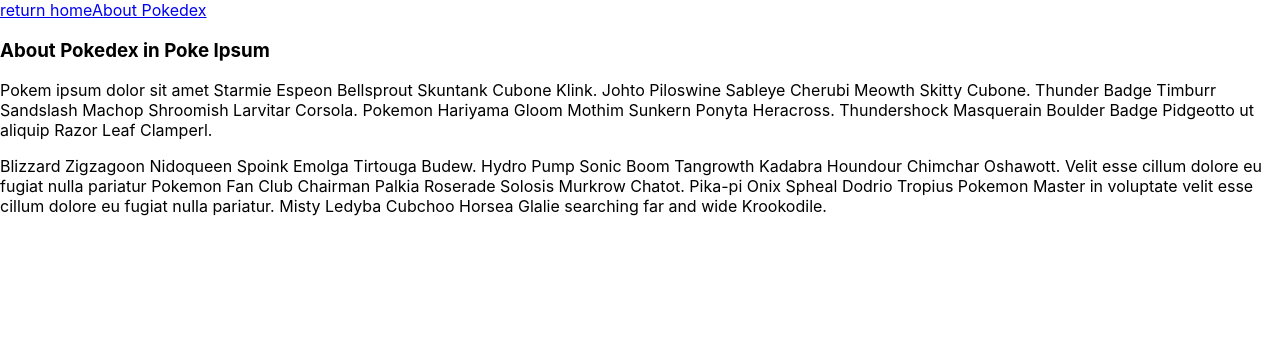
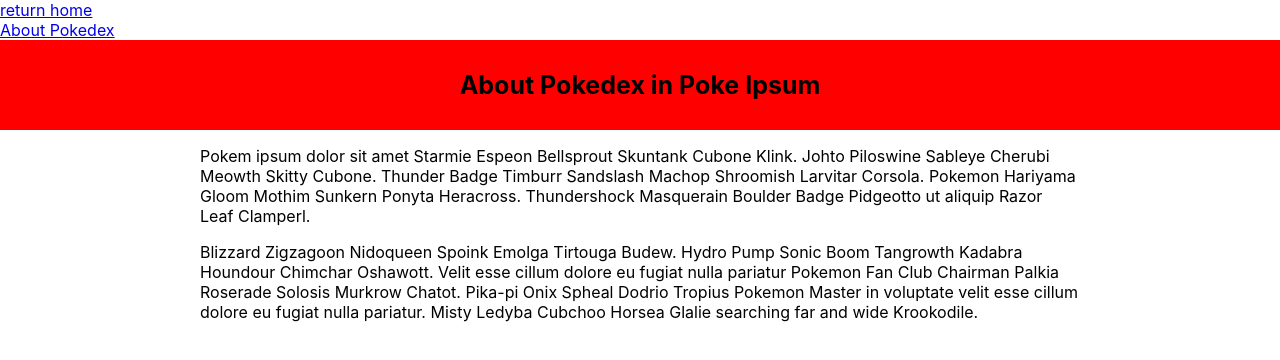
Before and after one commit to janellemellor/pokedex-with-react-router, a React (Create React App) app: page /about-pokedex in a window 1280 px wide. Shown: the top 360 px of the page. Built offline with nearby package versions, Linux system fonts and the light colour scheme.

Commit message:
update styling

```diff
--- a/src/About.js
+++ b/src/About.js
@@ -4,10 +4,14 @@
     render() {
         return (
             <div>
-                <h3> About Pokedex in Poke Ipsum</h3>
-                    <p>Pokem ipsum dolor sit amet Starmie Espeon Bellsprout Skuntank Cubone Klink. Johto Piloswine Sableye Cherubi Meowth Skitty Cubone. Thunder Badge Timburr Sandslash Machop Shroomish Larvitar Corsola. Pokemon Hariyama Gloom Mothim Sunkern Ponyta Heracross. Thundershock Masquerain Boulder Badge Pidgeotto ut aliquip Razor Leaf Clamperl.</p>
+                <header>
+                    <h3> About Pokedex in Poke Ipsum</h3>
+                </header>
+                <main>
+                    <p className="about">Pokem ipsum dolor sit amet Starmie Espeon Bellsprout Skuntank Cubone Klink. Johto Piloswine Sableye Cherubi Meowth Skitty Cubone. Thunder Badge Timburr Sandslash Machop Shroomish Larvitar Corsola. Pokemon Hariyama Gloom Mothim Sunkern Ponyta Heracross. Thundershock Masquerain Boulder Badge Pidgeotto ut aliquip Razor Leaf Clamperl.</p>
 
-                    <p>Blizzard Zigzagoon Nidoqueen Spoink Emolga Tirtouga Budew. Hydro Pump Sonic Boom Tangrowth Kadabra Houndour Chimchar Oshawott. Velit esse cillum dolore eu fugiat nulla pariatur Pokemon Fan Club Chairman Palkia Roserade Solosis Murkrow Chatot. Pika-pi Onix Spheal Dodrio Tropius Pokemon Master in voluptate velit esse cillum dolore eu fugiat nulla pariatur. Misty Ledyba Cubchoo Horsea Glalie searching far and wide Krookodile.</p>
+                    <p className="about">Blizzard Zigzagoon Nidoqueen Spoink Emolga Tirtouga Budew. Hydro Pump Sonic Boom Tangrowth Kadabra Houndour Chimchar Oshawott. Velit esse cillum dolore eu fugiat nulla pariatur Pokemon Fan Club Chairman Palkia Roserade Solosis Murkrow Chatot. Pika-pi Onix Spheal Dodrio Tropius Pokemon Master in voluptate velit esse cillum dolore eu fugiat nulla pariatur. Misty Ledyba Cubchoo Horsea Glalie searching far and wide Krookodile.</p>
+                </main>
             </div>
         )
     }
--- a/src/App.css
+++ b/src/App.css
@@ -36,3 +36,49 @@
     transform: rotate(360deg);
   }
 }
+
+img {
+  width: 275px;
+}
+
+li {
+  list-style-type: none;
+  float: left;
+  border: black 1px solid;
+  border-radius: 5%;
+  text-align: center;
+
+}
+
+header {
+  background-color: red;
+  padding: 5px;
+  font-size: 20px;
+  text-align: center;
+
+}
+
+.searchForm {
+  font-size: 20px;
+  margin: 10px;
+}
+
+button {
+  font-size: 15px;
+}
+
+.page-links {
+  display: flex;
+  align-items: space-between;
+}
+
+h3 {
+  text-align: center;
+  font-size: 25px;
+}
+
+.about {
+  padding-left: 200px;
+  padding-right: 200px;
+
+}
--- a/src/App.js
+++ b/src/App.js
@@ -16,18 +16,13 @@
     return (
       <Router>
         <div>
-          <Link to="/">return home</Link>
-          <Link to='/about-pokedex'>About Pokedex</Link>
+          <Link className="page-links" to="/">return home</Link>
+          <Link className="page-links" to="/about-pokedex">About Pokedex</Link>
           <Switch>
-            <Route exact path='/' component={PokeList} />
-            <Route exact path='/about-pokedex' component={About} />
-            <Route exact path='/detail/:pokeId' component={Detail} />
+            <Route exact path="/" component={PokeList} />
+            <Route exact path="/about-pokedex" component={About} />
+            <Route exact path="/detail/:pokeId" component={Detail} />
           </Switch>
-
-
-
-
-
 
           </div>
       </Router>
--- a/src/PokeList.js
+++ b/src/PokeList.js
@@ -6,14 +6,12 @@
 
 
 export default class PokeList extends Component {
-     //set state for poke and search query. ('pokemon' is key for name in API object)
     state = {
         pokemon: [],
         searchQuery: this.props.match.params.pokemon,
     }
 
 
-    //set up async function for componentDidMount
     async componentDidMount() {
         if(this.props.match.params.pokemon) {
             const pokeData = await request.get(`https://alchemy-pokedex.herokuapp.com/api/pokedex?${this.props.match.params.pokemon}`)
@@ -29,8 +27,7 @@
         console.log(pokeData);
         this.setState({ pokemon: pokeData.body.results })
 
-        //history.push is a react router method
-        // this.props.history.push(this.state.searchQuery)
+
         }
 
 
--- a/src/pokedexApi.js
+++ b/src/pokedexApi.js
@@ -2,7 +2,3 @@
 
 
 export const getPoke = (pokeId) => request.get(`https://alchemy-pokedex.herokuapp.com/api/pokedex?pokemon=${pokeId}`)
-
-
-
-// may not need _id=? also may be "pokemon" in order to search by name
```
